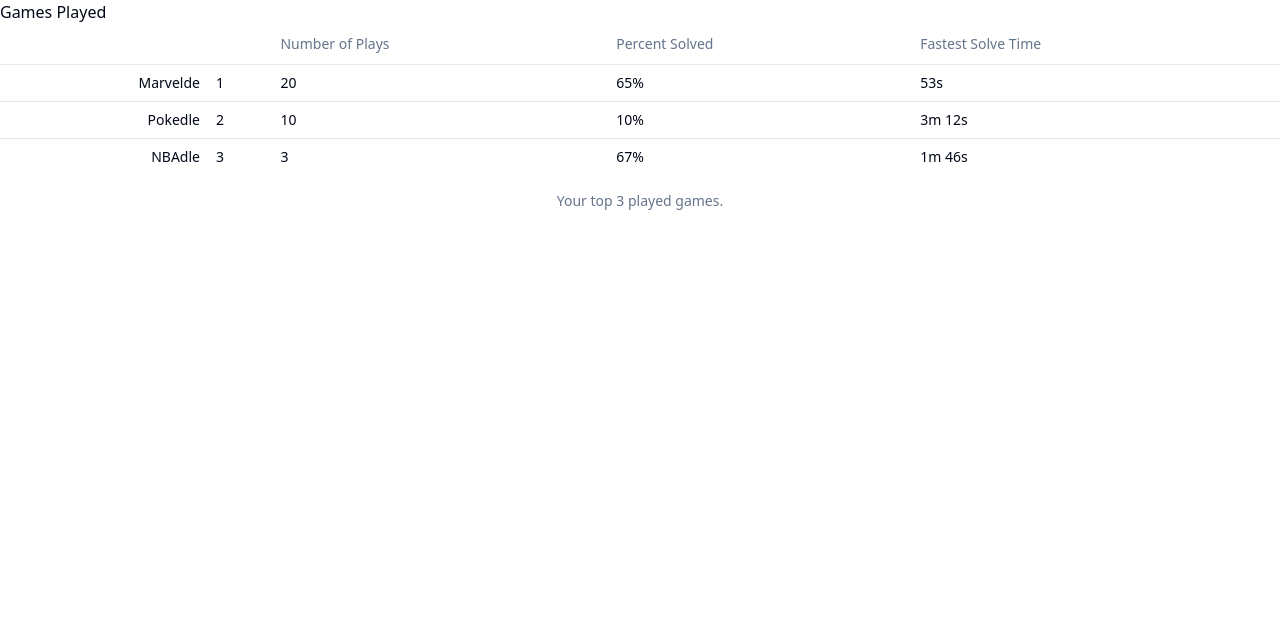
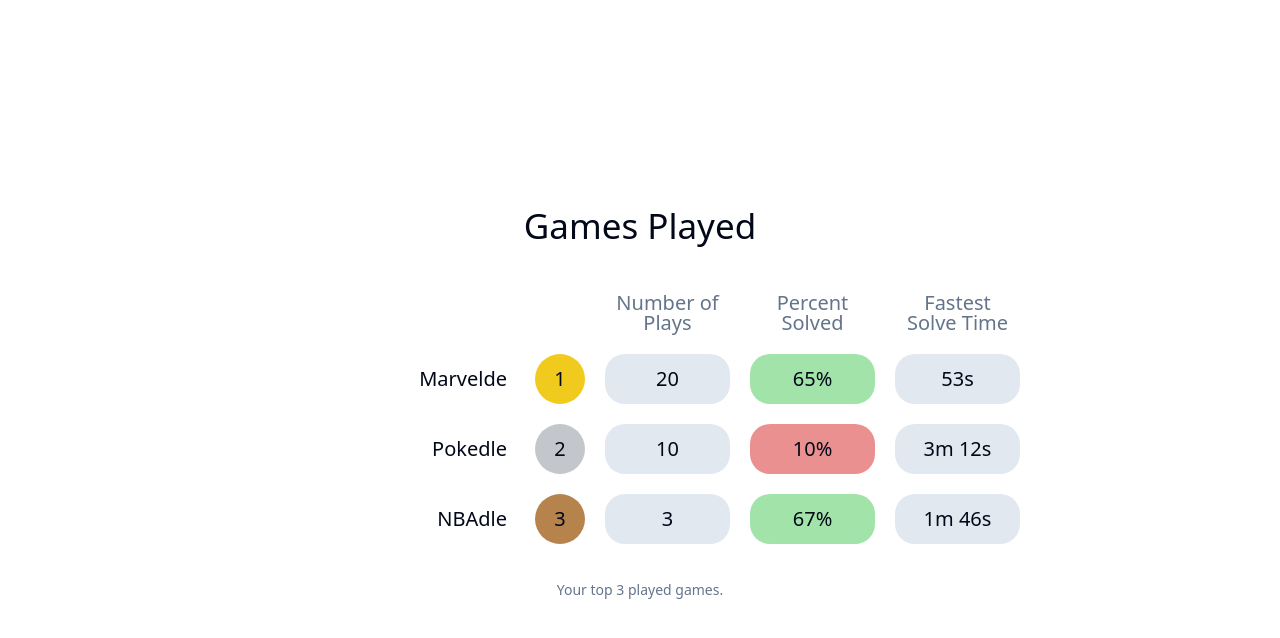
Before and after one commit to brianramirezUF/whatle, a Next.js app: page /history in a window 1280 px wide. Shown: the top 638 px of the page. Built offline with nearby package versions, Linux system fonts and the light colour scheme.

Commit message:
Add styling

```diff
--- a/src/app/history/page.tsx
+++ b/src/app/history/page.tsx
@@ -6,8 +6,8 @@
   TableHead,
   TableHeader,
   TableRow,
-} from "@/components/ui/table"
-
+} from "@/components/ui/table";
+import "./styles.css";
 
 export default function History(){
   const Users = {
@@ -43,36 +43,41 @@
 
   return(
     <>
-      <h1>
+      <div className="container">
+        <h1 className="title text-center font-medium">
             Games Played
         </h1>
-      <Table>
-        <TableCaption>Your top 3 played games.</TableCaption>
+        <Table className="table">
+          <TableCaption className="text-center">Your top 3 played games.</TableCaption>
           <TableHeader>
-          <TableRow>
+            <TableRow className="table-row">
               <TableHead></TableHead>
               <TableHead></TableHead>
-            <TableHead>Number of Plays</TableHead>
-            <TableHead>Percent Solved</TableHead>
-            <TableHead>Fastest Solve Time</TableHead>
+              <TableHead className="text-center">Number of Plays</TableHead>
+              <TableHead className="text-center">Percent Solved</TableHead>
+              <TableHead className="text-center">Fastest Solve Time</TableHead>
             </TableRow>
           </TableHeader>
           <TableBody>
             {top3.map((game, index) => (
-            <TableRow key={game.id}>
+              <TableRow className="table-row" key={game.id}>
                 <TableCell className="text-right">
                   {game.name}
                 </TableCell>
-              <TableCell>
+                <TableCell
+                  className={`text-center ${index === 0 ? "gold-cell" : index === 1 ? "silver-cell" : "bronze-cell"} small-cell`}
+                >
                   {index + 1}
                 </TableCell>
-              <TableCell>
+                <TableCell className="text-center grey-cell medium-cell">
                   {game.numPlays}
                 </TableCell>
-              <TableCell>
+                <TableCell
+                  className={`text-center ${(game.numWins / game.numPlays) >= 0.5 ? "green-cell" : "red-cell"} medium-cell`}
+                >
                   {Math.ceil((game.numWins / game.numPlays) * 100)}%
                 </TableCell>
-              <TableCell>
+                <TableCell className="text-center grey-cell medium-cell">
                   {
                     Math.floor(game.fastestTime / 60) > 0
                     ? `${Math.floor(game.fastestTime / 60)}m `
@@ -84,6 +89,7 @@
             ))}
           </TableBody>
         </Table>
+      </div>
     </>
   )
 }
--- /dev/null
+++ b/src/app/history/styles.css
@@ -0,0 +1,62 @@
+.container {
+    display: flex;
+    flex-direction: column;
+    justify-content: center;
+    align-items: center;
+    height: 100vh;
+    width: 100%;
+}
+
+.table {
+    width: 80%;
+    max-width: 800px;
+    table-layout: auto;
+    border-collapse: separate;
+    border-spacing: 20px;
+    margin: auto;
+}
+
+.table td, .table th {
+    font-size: 20px;
+}
+
+.title {
+    font-size: 35px;
+    margin-bottom: 20px;
+}
+
+.small-cell {
+    border-radius: 25px;
+    width: 50px;
+    height: 50px;
+}
+
+.medium-cell {
+    border-radius: 20px;
+    width: 125px;
+    height: 50px;
+}
+
+.gold-cell {
+    background-color: #F1CA1E;
+}
+
+.silver-cell {
+    background-color: #C3C6CB;
+}
+
+.bronze-cell {
+    background-color: #B6834C;
+}
+
+.grey-cell {
+    background-color: #E2E8F0;
+}
+
+.green-cell {
+    background-color: #A2E3AA;
+}
+
+.red-cell {
+    background-color: #EA9090;
+}
```
Also changed, not shown: 1 other file (tests, documents, lock files or other folders). Lines whose indentation alone changed are shown as unchanged.
